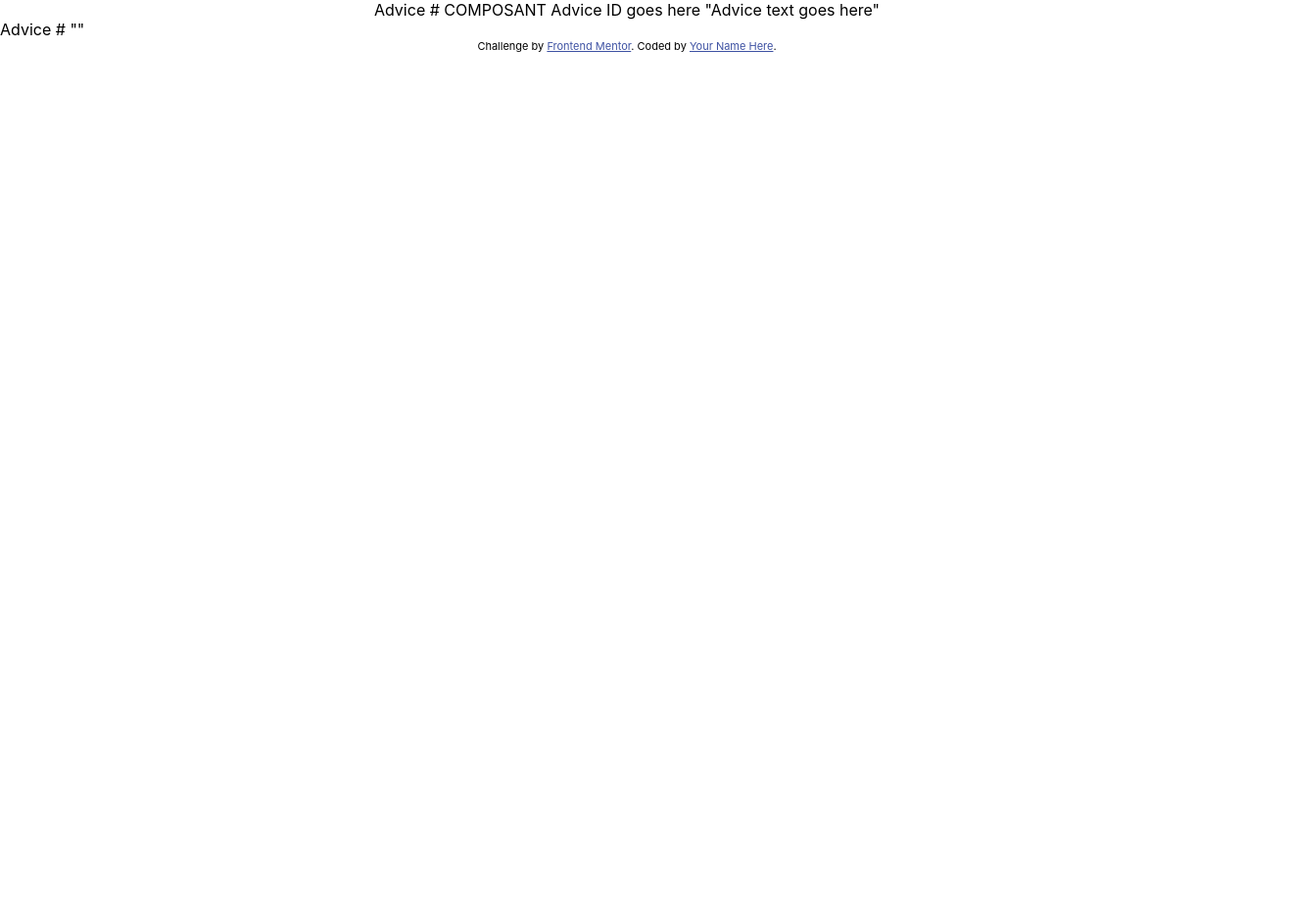
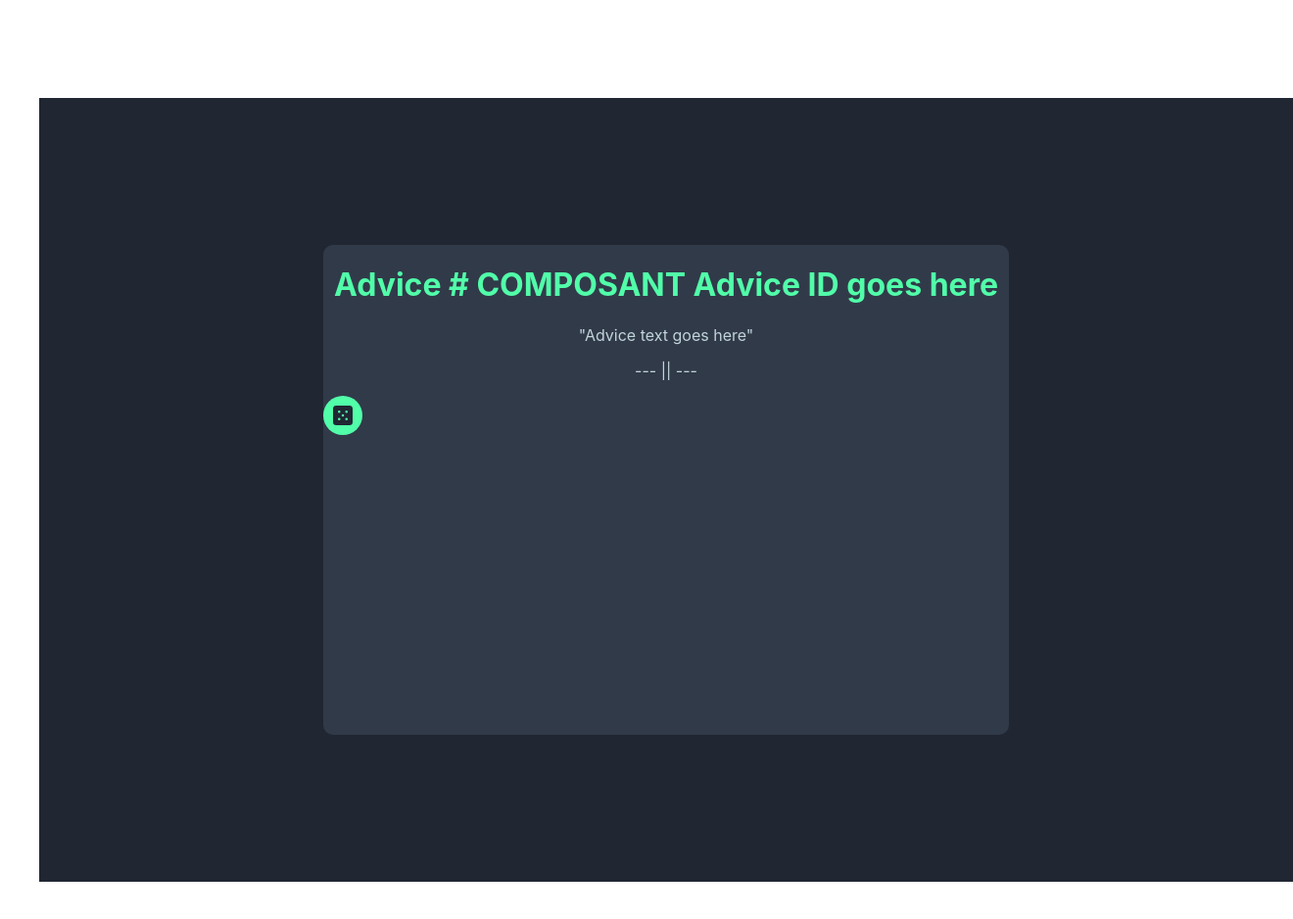
Before and after one commit to manonGalle/Advice-generator-app, a React app in the folder my-app/: page / in a window 1280 px wide. Shown: the whole page at 98% size, 1320 px wide, since content can reach past the window. Before the commit the page ends 800 px from the top, so only its background shows below. Built offline with nearby package versions, Linux system fonts and the light colour scheme; no server answers.

Commit message:
build(all):creation of composant and call API

```diff
--- a/my-app/public/index.html
+++ b/my-app/public/index.html
@@ -4,7 +4,7 @@
   <meta charset="UTF-8">
   <meta name="viewport" content="width=device-width, initial-scale=1.0"> <!-- displays site properly based on user's device -->
 
-  <link rel="icon" type="image/png" sizes="32x32" href="./images/favicon-32x32.png">
+  <link rel="icon" type="image/png" sizes="32x32" href="../src/assets/images/favicon-32x32.png">
 
   <title>Frontend Mentor | Advice generator app</title>
 
@@ -18,13 +18,5 @@
 
   <div id="root"></div>
 
-  Advice #<!-- COMPOSANT Advice ID goes here -->
-
-  "<!-- Advice text goes here -->"
-
-  <div class="attribution">
-    Challenge by <a href="https://www.frontendmentor.io?ref=challenge" target="_blank">Frontend Mentor</a>.
-    Coded by <a href="#">Your Name Here</a>.
-  </div>
 </body>
 </html>
--- a/my-app/src/components/App/App.js
+++ b/my-app/src/components/App/App.js
@@ -1,13 +1,13 @@
 
-import './App.css';
+import './App.scss';
 import Quote from './Quote/Quote';
 
 function App() {
   return (
     <div className="App">
-
-      <Quote/>
-
+      <div className='App-Quote'>
+        <Quote/>
+      </div>
     </div>
   );
 }
--- /dev/null
+++ b/my-app/src/components/App/App.scss
@@ -0,0 +1,51 @@
+.App {
+  text-align: center;
+
+  &-Quote{
+    width: 100vw;
+    height: 100vh;
+    display: flex;
+    justify-content: center;
+    align-items: center;
+    background-color: #202632;
+    margin-left: 40px;
+    margin-right: 40px;
+    margin-top: 100px;;
+    margin-bottom: 100px;
+  }
+}
+
+.App-logo {
+  height: 40vmin;
+  pointer-events: none;
+}
+
+@media (prefers-reduced-motion: no-preference) {
+  .App-logo {
+    animation: App-logo-spin infinite 20s linear;
+  }
+}
+
+.App-header {
+  background-color: #282c34;
+  min-height: 100vh;
+  display: flex;
+  flex-direction: column;
+  align-items: center;
+  justify-content: center;
+  font-size: calc(10px + 2vmin);
+  color: white;
+}
+
+.App-link {
+  color: #61dafb;
+}
+
+@keyframes App-logo-spin {
+  from {
+    transform: rotate(0deg);
+  }
+  to {
+    transform: rotate(360deg);
+  }
+}
--- a/my-app/src/components/App/Quote/Quote.js
+++ b/my-app/src/components/App/Quote/Quote.js
@@ -1,9 +1,31 @@
+import './Quote.scss';
+import dice from '../../../assets/images/icon-dice.svg';
+import axios from 'axios';
+import { useEffect } from 'react';
+
 function Quote() {
+
+  useEffect(() => {
+    axios.get('https://api.adviceslip.com/advice')
+      .then((response) => {
+        console.log(response)
+        const advice = response.data.slip.advice;
+        console.log(advice)
+      });
+      //.catch(error) => {
+        //console.error("error dans l'appel API")
+      //}
+  })
+
     return (
       <div className="Quote">
-        Advice # COMPOSANT Advice ID goes here
+        <h1>Advice # COMPOSANT Advice ID goes here </h1>
 
-        "Advice text goes here"
+        <p>"Advice text goes here"</p>
+        <p>--- || ---</p>
+        <div className='Quote-circle-dice'>
+          <img src={dice} alt="dice" className='Quote-dice'></img>
+        </div>
       </div>
     );
   }
--- /dev/null
+++ b/my-app/src/components/App/Quote/Quote.scss
@@ -0,0 +1,28 @@
+.Quote {
+    width: 700px;
+    height: 500px;
+    border-radius: 10px;
+    background-color: #313a49;
+
+    &-circle-dice {
+        position:absolute;
+        width: 40px;
+        height: 40px;
+        border-radius: 50px;
+        background-color: #51fda9;
+    }
+
+    &-dice {
+        width: 20px;
+        position: relative;
+        top: 10px;
+    }
+}
+
+h1 {
+    color: #51fda9;
+}
+
+p {
+    color :#c0d4da;
+}
--- /dev/null
+++ b/package.json
@@ -0,0 +1,5 @@
+{
+  "dependencies": {
+    "node-sass": "^8.0.0"
+  }
+}
```
Also changed, not shown: index.html (deleted, +0 -28 lines), images/favicon-32x32.png (deleted), images/icon-dice.svg (deleted), images/pattern-divider-desktop.svg (deleted), images/pattern-divider-mobile.svg (deleted), my-app/src/components/App/App.css (deleted), 1 other file.
